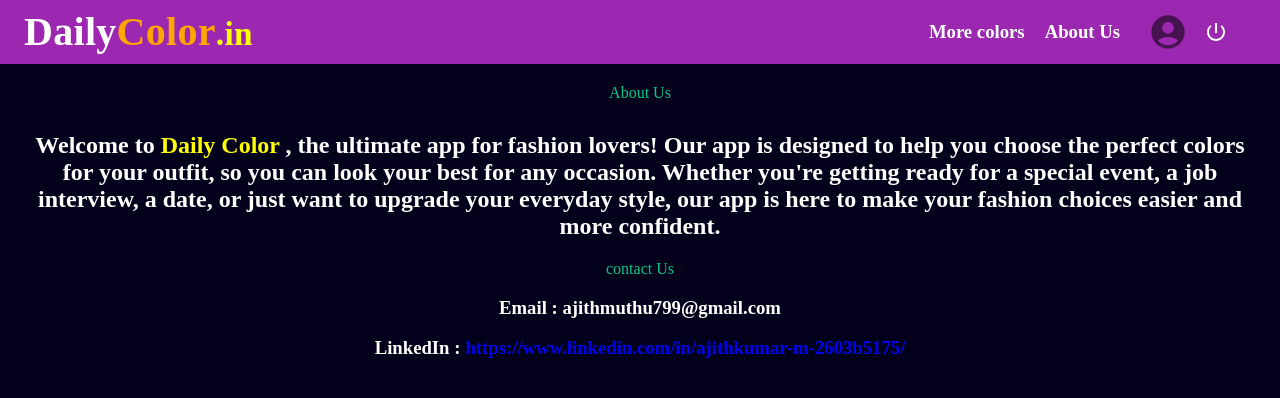
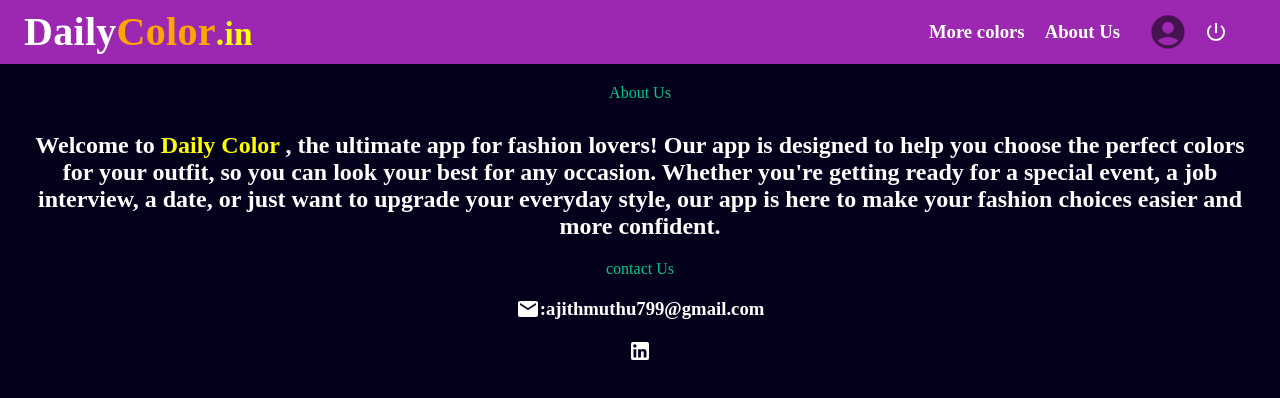
Before and after one commit to AJITH1509/capstone-project-front-end, a React (Vite) app: page /about in a window 1280 px wide. Shown: the top 398 px of the page. Built offline with nearby package versions, Linux system fonts and the light colour scheme; a web font is replaced by a local one.

Commit message:
icons added

```diff
--- a/src/About.jsx
+++ b/src/About.jsx
@@ -1,7 +1,12 @@
 import React from "react";
 import { Dashboard } from "./dashboard";
+import LinkedInIcon from "@mui/icons-material/LinkedIn";
+import EmailIcon from "@mui/icons-material/Email";
 
 export const About = () => {
+  const handleOpenWindow = () => {
+    window.open("https://www.linkedin.com/in/ajithkumar-m-2603b5175");
+  };
   return (
     <div>
       <Dashboard />
@@ -16,21 +21,11 @@ export const About = () => {
           fashion choices easier and more confident.
         </h2>
         <p>contact Us</p>
-        <h3 style={{ color: "white" }}>
-          Email : <label>ajithmuthu799@gmail.com</label>
+        <h3 className="about-gmail">
+          <EmailIcon /> : <label>ajithmuthu799@gmail.com</label>
         </h3>
-        <h3 style={{ color: "white" }}>
-          LinkedIn :
-          <a
-            style={{
-              textDecoration: "none",
-              cursor: "pointer",
-              marginLeft: "5px",
-            }}
-            href="https://www.linkedin.com/in/ajithkumar-m-2603b5175/"
-          >
-            https://www.linkedin.com/in/ajithkumar-m-2603b5175/
-          </a>
+        <h3 className="about-linkedin" onClick={handleOpenWindow}>
+          <LinkedInIcon />
         </h3>
       </div>
     </div>
--- a/src/App.css
+++ b/src/App.css
@@ -3,6 +3,27 @@ body{
     margin: 0px;
     background-color:#F9F9F9 ;
 }
+/* Set the style for the scrollbar track */
+::-webkit-scrollbar-track {
+  background-color: #f5f5f5;
+}
+
+/* Set the style for the scrollbar thumb */
+::-webkit-scrollbar-thumb {
+  background-color:rgba(142, 20, 142, 0.333);
+  border-radius: 10px;
+}
+
+/* Set the style for the scrollbar corner */
+::-webkit-scrollbar-corner {
+  background-color: #e032cf;
+}
+
+/* Set the style for the scrollbar */
+::-webkit-scrollbar {
+  width: 10px;
+}
+
 /* login css */
 #login-container{
   margin: 100px auto;
@@ -340,6 +361,16 @@ Button:hover{
 .profile-name-container{
   display: flex;
 }
+.about-gmail{
+  color: white;
+  display: flex;
+  justify-content: center;
+  align-items: center;
+}
+.about-linkedin{
+  color: white;
+
+}
 
 /* /////////////// media query ///////////// */
 
```
